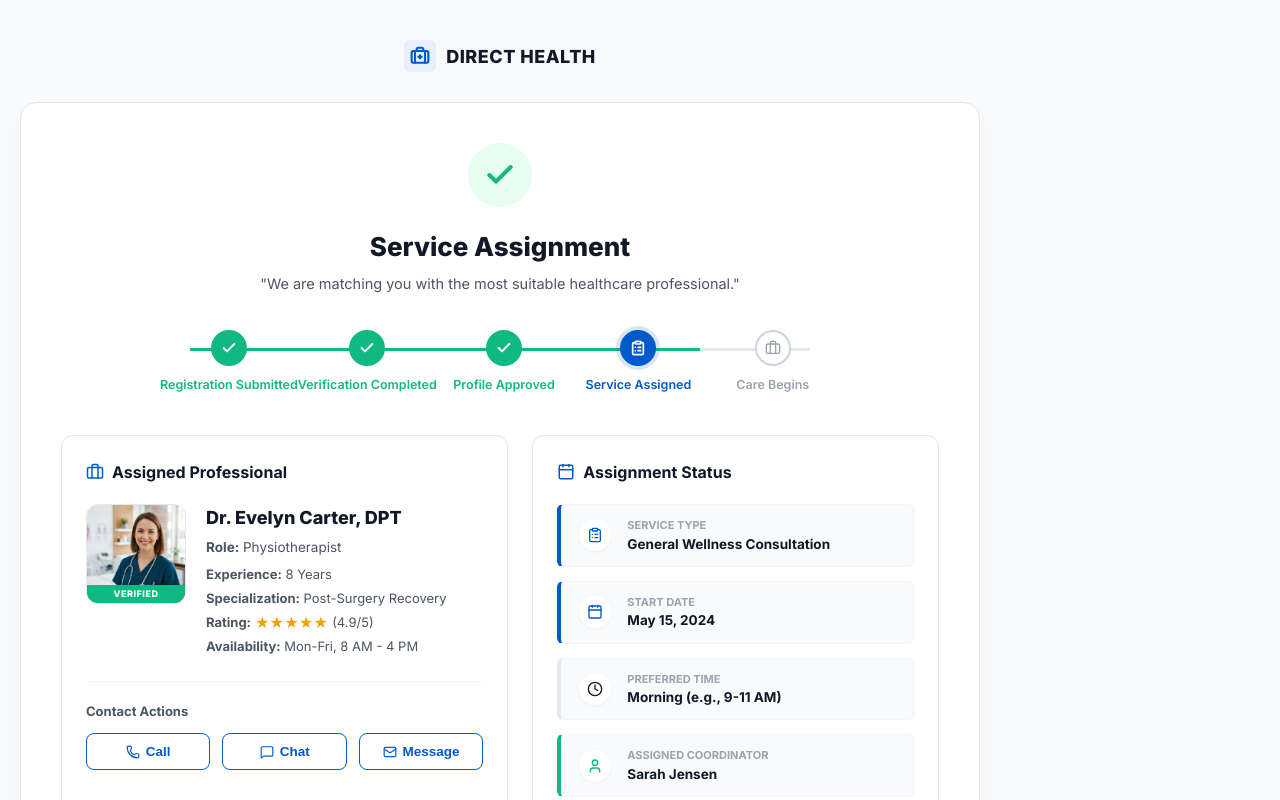
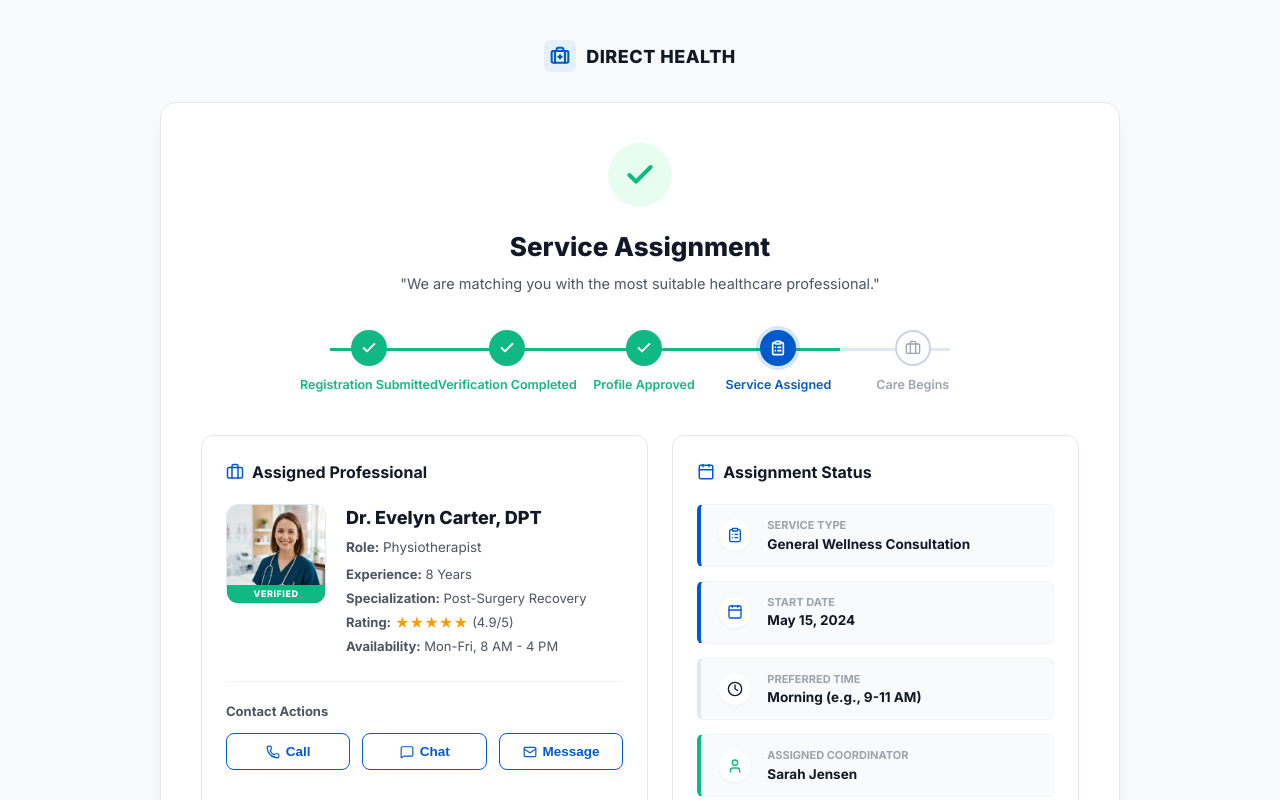
Before and after one commit to sahanasudharsan/DIRECT_HEALTH, a React (Vite) app: page /service-assignment in a window 1280 px wide. Shown: the top 800 px of the page. Built offline with nearby package versions, Linux system fonts and the light colour scheme.

Commit message:
Fix horizontal alignment and stepper centering on Service Assignment page

```diff
--- a/src/pages/ServiceAssignmentPage.jsx
+++ b/src/pages/ServiceAssignmentPage.jsx
@@ -31,7 +31,7 @@ export default function ServiceAssignmentPage() {
 
   return (
     <div className="page-container bg-tinted">
-      <main className="content-wrapper" style={{ padding: '40px 20px', maxWidth: '1000px' }}>
+      <main className="content-wrapper" style={{ padding: '40px 20px', maxWidth: '1000px', margin: '0 auto' }}>
 
         {/* Centered Logo Header */}
         <div className="centered-header">
@@ -39,7 +39,7 @@ export default function ServiceAssignmentPage() {
         </div>
 
         {/* Outer container */}
-        <div className="auth-card" style={{ maxWidth: '960px', padding: '40px' }}>
+        <div className="auth-card" style={{ maxWidth: '960px', padding: '40px', margin: '0 auto' }}>
 
           {/* Header Status Green Circle */}
           <div style={{
@@ -64,7 +64,7 @@ export default function ServiceAssignmentPage() {
           </p>
 
           {/* Stepper (Stage 4 Active) */}
-          <div className="status-stepper-wrapper" style={{ marginBottom: '40px' }}>
+          <div className="status-stepper-wrapper" style={{ margin: '0 auto 40px' }}>
             <div className="status-stepper-line"></div>
             <div className="status-stepper-line-progress" style={{ width: '75%' }}></div>
 
```
